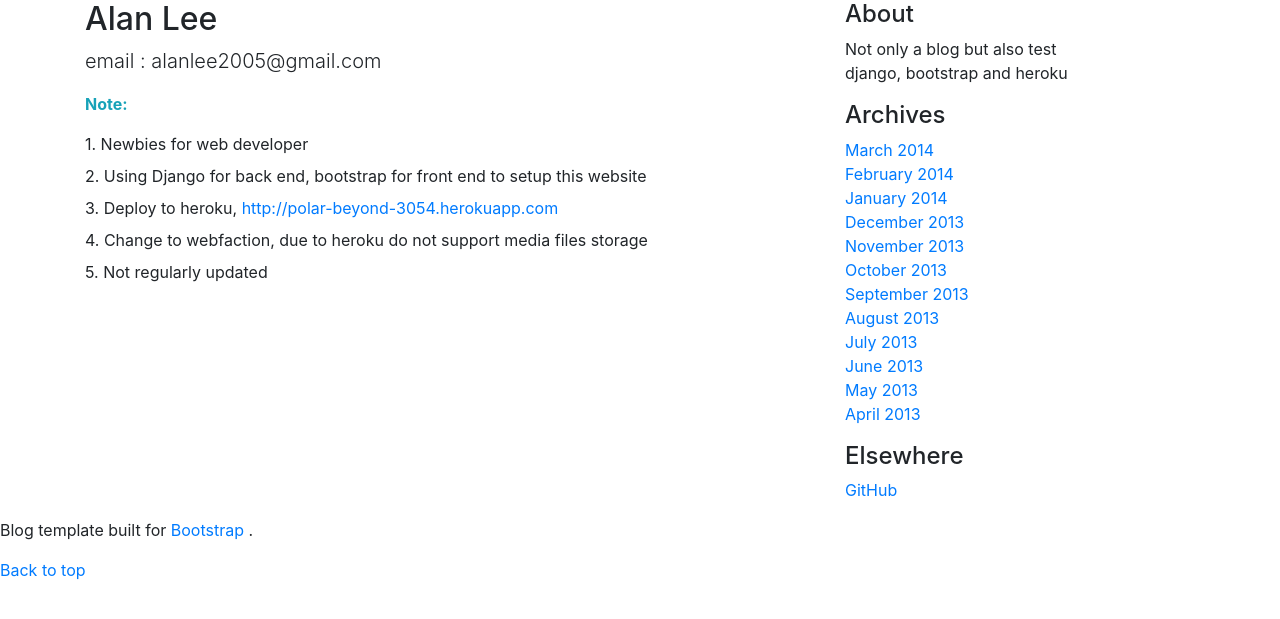
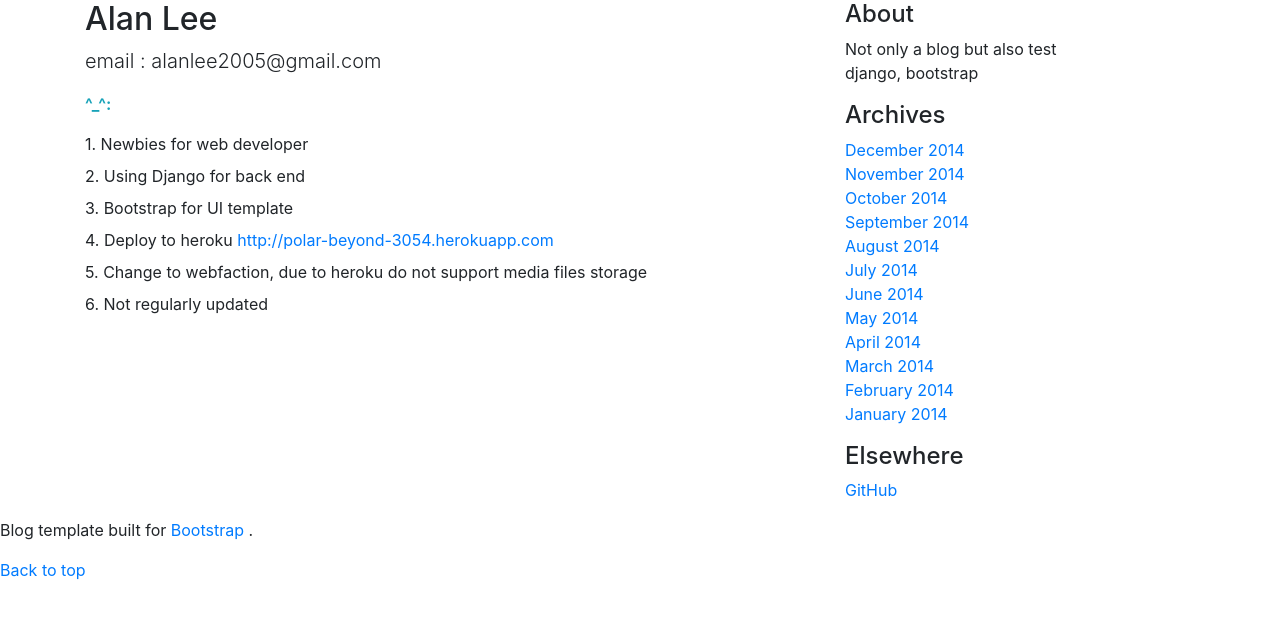
Before and after one commit to alanleegithub/webfaction, a Django app: page /about/ in a window 1280 px wide. Shown: the part 24-643 px from the top of the page. Run offline with Django 3.2, Linux system fonts and the light colour scheme; parts of the project's set-up code (start-up, migrations or seed data) failed here and were passed over; some libraries are stand-ins or nearby versions.

Commit message:
modify blog base and about pages

```diff
--- a/templates/about.html
+++ b/templates/about.html
@@ -8,11 +8,12 @@
 <h2 >Alan Lee</h1>
      <p class="lead blog-description">email : alanlee2005@gmail.com</p>
             <dl>
-             <dt><p class="text-info">Note:</p></dt>
-              <dd> 1. Newbies for web developer</dd></dd>
-              <dd> 2. Using Django for back end, bootstrap for front end to setup this website</dd>
-              <dd> 3. Deploy to heroku, <a href="http://polar-beyond-3054.herokuapp.com/">http://polar-beyond-3054.herokuapp.com</a></dd>
-              <dd> 4. Change to webfaction, due to heroku do not support media files storage</dd>
-              <dd> 5. Not regularly updated</dd>
+             <dt><p class="text-info">^_^:</p></dt>
+              <dd> 1. Newbies for web developer</dd>
+              <dd> 2. Using Django for back end</dd>
+              <dd> 3. Bootstrap for UI template</dd>
+              <dd> 4. Deploy to heroku <a href="http://polar-beyond-3054.herokuapp.com/">http://polar-beyond-3054.herokuapp.com</a></dd>
+              <dd> 5. Change to webfaction, due to heroku do not support media files storage</dd>
+              <dd> 6. Not regularly updated</dd>
             </dl>
 {% endblock %}
--- a/templates/blog_base.html
+++ b/templates/blog_base.html
@@ -59,29 +59,29 @@
          <div class="col-sm-3 col-sm-offset-1 blog-sidebar">
             <div class="sidebar-module sidebar-module-inset">
                  <h4>About</h4>
-                 <p>Not only a blog but also test django, bootstrap and heroku</p>
+                 <p>Not only a blog but also test django, bootstrap</p>
             </div>
             <div class="sidebar-module">
                  <h4>Archives</h4>
                  <ol class="list-unstyled">
+                 <li><a href="#">December 2014</a></li>
+                 <li><a href="#">November 2014</a></li>
+                 <li><a href="#">October 2014</a></li>
+                 <li><a href="#">September 2014</a></li>
+                 <li><a href="#">August 2014</a></li>
+                 <li><a href="#">July 2014</a></li>
+                 <li><a href="#">June 2014</a></li>
+                 <li><a href="#">May 2014</a></li>
+                 <li><a href="#">April 2014</a></li>
                  <li><a href="#">March 2014</a></li>
                  <li><a href="#">February 2014</a></li>
                  <li><a href="#">January 2014</a></li>
-                 <li><a href="#">December 2013</a></li>
-                 <li><a href="#">November 2013</a></li>
-                 <li><a href="#">October 2013</a></li>
-                 <li><a href="#">September 2013</a></li>
-                 <li><a href="#">August 2013</a></li>
-                 <li><a href="#">July 2013</a></li>
-                 <li><a href="#">June 2013</a></li>
-                 <li><a href="#">May 2013</a></li>
-                 <li><a href="#">April 2013</a></li>
                  </ol>
             </div>
             <div class="sidebar-module">
                  <h4>Elsewhere</h4>
                  <ol class="list-unstyled">
-                 <li><a href="https://github.com/alanleegithub/heroku">GitHub</a></li>
+                 <li><a href="https://github.com/alanleegithub/webfaction">GitHub</a></li>
                  </ol>
             </div>
         </div><!-- /.blog-sidebar -->
```
